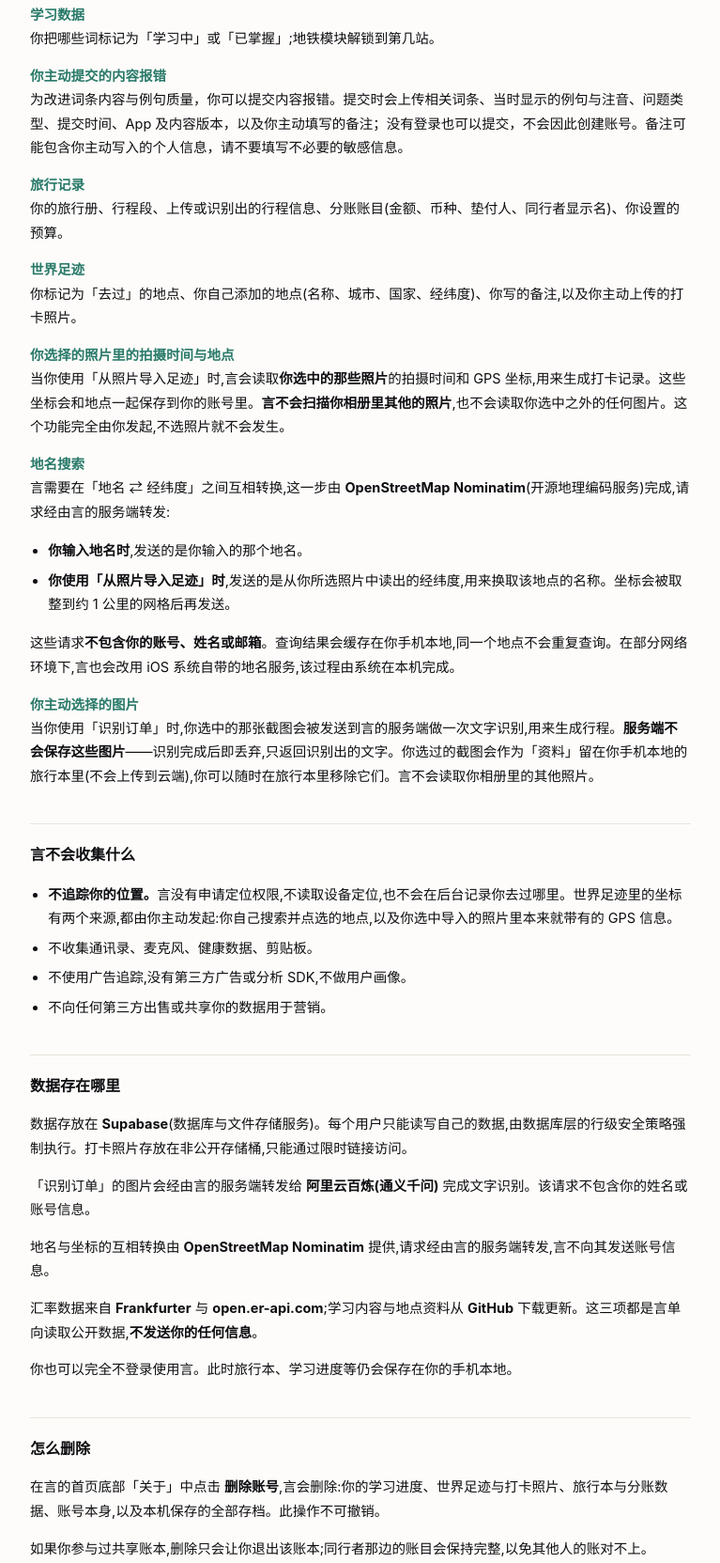
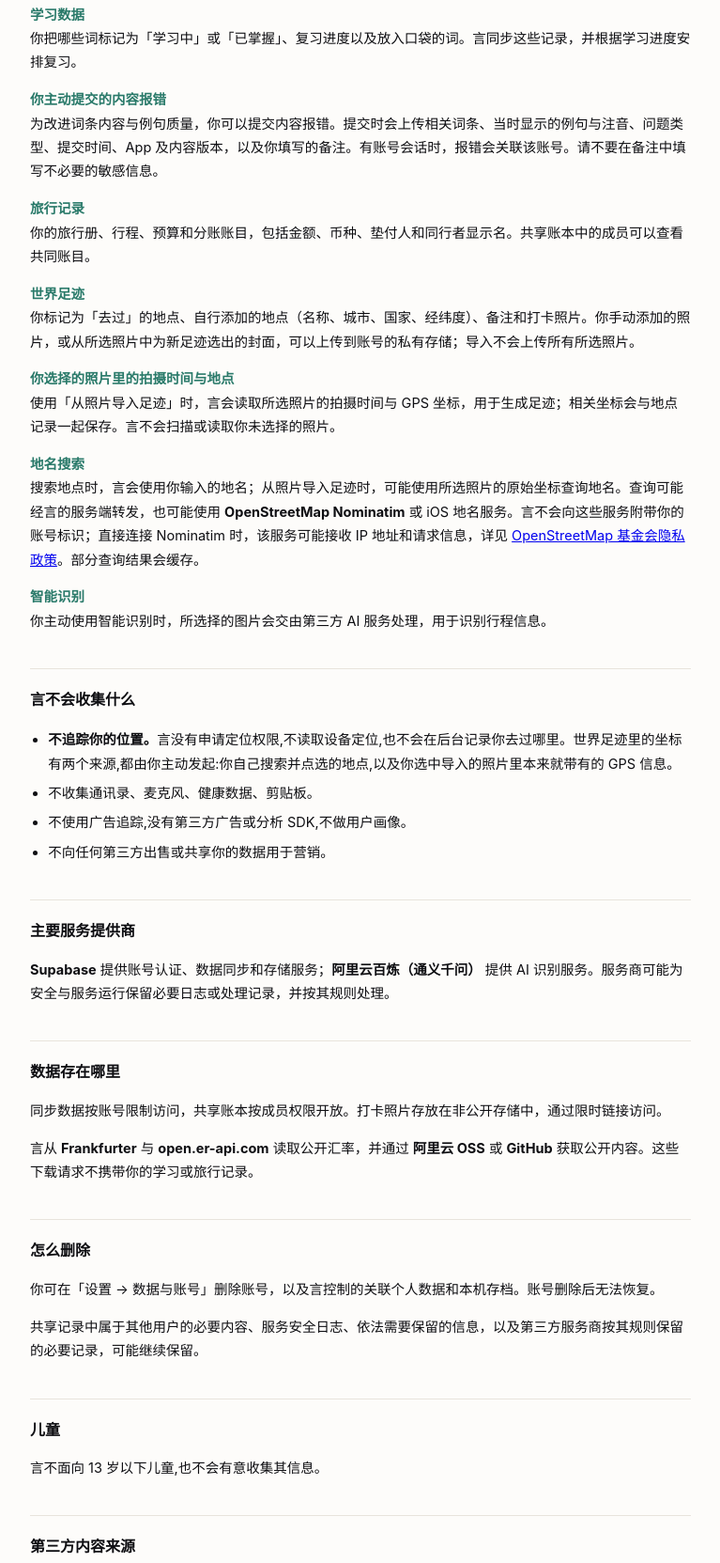
Before and after one commit to YSY929YSY/yan-content, a plain HTML site: page privacy.html in a window 1280 px wide. Shown: the part 422-2085 px from the top of the page at 94% size, without its empty margins (256-1023 px from the left). Drawn offline with Linux system fonts and the light colour scheme.

Commit message:
Publish YAN V3 privacy policy aligned with current data handling

```diff
--- a/privacy.html
+++ b/privacy.html
@@ -27,40 +27,35 @@
 <div class="wrap">
 
 <h1>言 YAN · 隐私政策</h1>
-<p class="sub">最后更新:2026 年 8 月 5 日</p>
+<p class="sub">最后更新：2026 年 11 月 13 日</p>
 
-<p>言是一款语言学习与旅行记录应用。这份政策说明言会收集什么、为什么收集、存在哪里,以及你怎么删除它们。内容按 App 的实际行为撰写,不是通用模板。</p>
+<p>言是一款语言学习与旅行记录应用。本政策说明我们处理哪些信息、用于什么目的，以及你如何管理和删除这些信息。</p>
 
 <h2>言会收集什么</h2>
 
 <p><span class="k">账号标识</span><br>
-首次打开 App 时会创建一个匿名账号(仅一串随机 ID,不含任何个人信息),用于把你的数据和这台设备关联起来。如果你选择用 Apple 登录,言会收到 Apple 提供的用户标识;若你在授权时同意,还会收到你的姓名与邮箱,仅用于在共享账本里显示你的名字。</p>
+首次联网使用时，言会创建带随机标识的匿名账号，用于同步数据。即使未使用 Apple 登录，学习与旅行记录也可能通过匿名账号同步。使用 Apple 登录时，言用 Apple 提供的标识和邮箱（可以是 Apple 的私密转发地址）认证账号；如果 Apple 提供姓名，言会保存为显示名。</p>
 
 <p><span class="k">学习数据</span><br>
-你把哪些词标记为「学习中」或「已掌握」;地铁模块解锁到第几站。</p>
+你把哪些词标记为「学习中」或「已掌握」、复习进度以及放入口袋的词。言同步这些记录，并根据学习进度安排复习。</p>
 
 <p><span class="k">你主动提交的内容报错</span><br>
-为改进词条内容与例句质量，你可以提交内容报错。提交时会上传相关词条、当时显示的例句与注音、问题类型、提交时间、App 及内容版本，以及你主动填写的备注；没有登录也可以提交，不会因此创建账号。备注可能包含你主动写入的个人信息，请不要填写不必要的敏感信息。</p>
+为改进词条内容与例句质量，你可以提交内容报错。提交时会上传相关词条、当时显示的例句与注音、问题类型、提交时间、App 及内容版本，以及你填写的备注。有账号会话时，报错会关联该账号。请不要在备注中填写不必要的敏感信息。</p>
 
 <p><span class="k">旅行记录</span><br>
-你的旅行册、行程段、上传或识别出的行程信息、分账账目(金额、币种、垫付人、同行者显示名)、你设置的预算。</p>
+你的旅行册、行程、预算和分账账目，包括金额、币种、垫付人和同行者显示名。共享账本中的成员可以查看共同账目。</p>
 
 <p><span class="k">世界足迹</span><br>
-你标记为「去过」的地点、你自己添加的地点(名称、城市、国家、经纬度)、你写的备注,以及你主动上传的打卡照片。</p>
+你标记为「去过」的地点、自行添加的地点（名称、城市、国家、经纬度）、备注和打卡照片。你手动添加的照片，或从所选照片中为新足迹选出的封面，可以上传到账号的私有存储；导入不会上传所有所选照片。</p>
 
 <p><span class="k">你选择的照片里的拍摄时间与地点</span><br>
-当你使用「从照片导入足迹」时,言会读取<strong>你选中的那些照片</strong>的拍摄时间和 GPS 坐标,用来生成打卡记录。这些坐标会和地点一起保存到你的账号里。<strong>言不会扫描你相册里其他的照片</strong>,也不会读取你选中之外的任何图片。这个功能完全由你发起,不选照片就不会发生。</p>
+使用「从照片导入足迹」时，言会读取所选照片的拍摄时间与 GPS 坐标，用于生成足迹；相关坐标会与地点记录一起保存。言不会扫描或读取你未选择的照片。</p>
 
 <p><span class="k">地名搜索</span><br>
-言需要在「地名 ⇄ 经纬度」之间互相转换,这一步由 <strong>OpenStreetMap Nominatim</strong>(开源地理编码服务)完成,请求经由言的服务端转发:</p>
-<ul>
-  <li><strong>你输入地名时</strong>,发送的是你输入的那个地名。</li>
-  <li><strong>你使用「从照片导入足迹」时</strong>,发送的是从你所选照片中读出的经纬度,用来换取该地点的名称。坐标会被取整到约 1 公里的网格后再发送。</li>
-</ul>
-<p>这些请求<strong>不包含你的账号、姓名或邮箱</strong>。查询结果会缓存在你手机本地,同一个地点不会重复查询。在部分网络环境下,言也会改用 iOS 系统自带的地名服务,该过程由系统在本机完成。</p>
+搜索地点时，言会使用你输入的地名；从照片导入足迹时，可能使用所选照片的原始坐标查询地名。查询可能经言的服务端转发，也可能使用 <strong>OpenStreetMap Nominatim</strong> 或 iOS 地名服务。言不会向这些服务附带你的账号标识；直接连接 Nominatim 时，该服务可能接收 IP 地址和请求信息，详见 <a href="https://osmfoundation.org/wiki/Privacy_Policy">OpenStreetMap 基金会隐私政策</a>。部分查询结果会缓存。</p>
 
-<p><span class="k">你主动选择的图片</span><br>
-当你使用「识别订单」时,你选中的那张截图会被发送到言的服务端做一次文字识别,用来生成行程。<strong>服务端不会保存这些图片</strong>——识别完成后即丢弃,只返回识别出的文字。你选过的截图会作为「资料」留在你手机本地的旅行本里(不会上传到云端),你可以随时在旅行本里移除它们。言不会读取你相册里的其他照片。</p>
+<p><span class="k">智能识别</span><br>
+你主动使用智能识别时，所选择的图片会交由第三方 AI 服务处理，用于识别行程信息。</p>
 
 <h2>言不会收集什么</h2>
 <ul>
@@ -70,16 +65,16 @@
   <li>不向任何第三方出售或共享你的数据用于营销。</li>
 </ul>
 
+<h2>主要服务提供商</h2>
+<p><strong>Supabase</strong> 提供账号认证、数据同步和存储服务；<strong>阿里云百炼（通义千问）</strong> 提供 AI 识别服务。服务商可能为安全与服务运行保留必要日志或处理记录，并按其规则处理。</p>
+
 <h2>数据存在哪里</h2>
-<p>数据存放在 <strong>Supabase</strong>(数据库与文件存储服务)。每个用户只能读写自己的数据,由数据库层的行级安全策略强制执行。打卡照片存放在非公开存储桶,只能通过限时链接访问。</p>
-<p>「识别订单」的图片会经由言的服务端转发给 <strong>阿里云百炼(通义千问)</strong> 完成文字识别。该请求不包含你的姓名或账号信息。</p>
-<p>地名与坐标的互相转换由 <strong>OpenStreetMap Nominatim</strong> 提供,请求经由言的服务端转发,言不向其发送账号信息。</p>
-<p>汇率数据来自 <strong>Frankfurter</strong> 与 <strong>open.er-api.com</strong>;学习内容与地点资料从 <strong>GitHub</strong> 下载更新。这三项都是言单向读取公开数据,<strong>不发送你的任何信息</strong>。</p>
-<p>你也可以完全不登录使用言。此时旅行本、学习进度等仍会保存在你的手机本地。</p>
+<p>同步数据按账号限制访问，共享账本按成员权限开放。打卡照片存放在非公开存储中，通过限时链接访问。</p>
+<p>言从 <strong>Frankfurter</strong> 与 <strong>open.er-api.com</strong> 读取公开汇率，并通过 <strong>阿里云 OSS</strong> 或 <strong>GitHub</strong> 获取公开内容。这些下载请求不携带你的学习或旅行记录。</p>
 
 <h2>怎么删除</h2>
-<p>在言的首页底部「关于」中点击 <strong>删除账号</strong>,言会删除:你的学习进度、世界足迹与打卡照片、旅行本与分账数据、账号本身,以及本机保存的全部存档。此操作不可撤销。</p>
-<p>如果你参与过共享账本,删除只会让你退出该账本;同行者那边的账目会保持完整,以免其他人的账对不上。</p>
+<p>你可在「设置 → 数据与账号」删除账号，以及言控制的关联个人数据和本机存档。账号删除后无法恢复。</p>
+<p>共享记录中属于其他用户的必要内容、服务安全日志、依法需要保留的信息，以及第三方服务商按其规则保留的必要记录，可能继续保留。</p>
 
 <h2>儿童</h2>
 <p>言不面向 13 岁以下儿童,也不会有意收集其信息。</p>
@@ -88,12 +83,12 @@
 <p>词条的读音、词性与英文释义参考 <strong>JMdict</strong>(Electronic Dictionary Research and Development Group,CC BY-SA 4.0);部分例句来自 <strong>Tatoeba</strong>(CC BY 2.0 FR)。</p>
 
 <h2>政策变更</h2>
-<p>如有实质性变更,言会在应用内提示,并更新本页顶部的日期。</p>
+<p>如本政策发生重要变更，我们会更新本页日期，并通过适当方式告知用户。</p>
 
 <h2>联系</h2>
 <p>有任何疑问,请联系 <a href="mailto:ysy929ysy@gmail.com">ysy929ysy@gmail.com</a>。</p>
 
-<footer>言 YAN · 本页由开发者维护,地址与 App Store 提交时填写的隐私政策链接一致。</footer>
+<footer>言 YAN · 本页由开发者维护。</footer>
 
 </div>
 </body>
```
